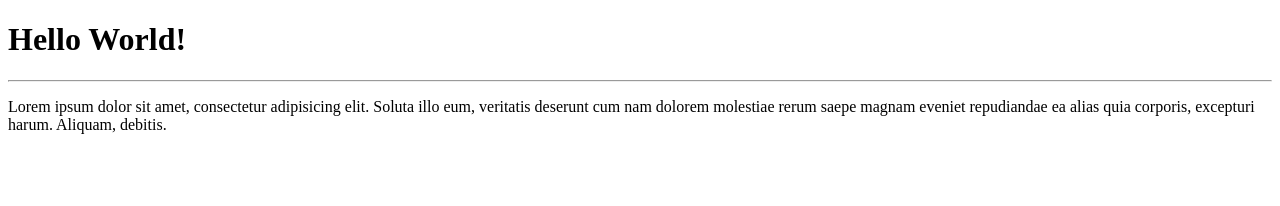
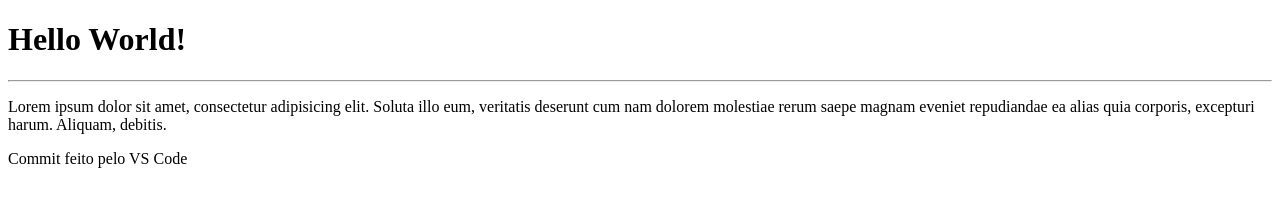
Before and after one commit to leandro-sobreira/HelloWorld, a plain HTML site: page site/index.html in a window 1280 px wide. Drawn offline with Linux system fonts and the light colour scheme.

Commit message:
Commit feito pelo vs code

```diff
--- a/site/index.html
+++ b/site/index.html
@@ -9,5 +9,7 @@
     <h1>Hello World!</h1>
     <hr>
     <p>Lorem ipsum dolor sit amet, consectetur adipisicing elit. Soluta illo eum, veritatis deserunt cum nam dolorem molestiae rerum saepe magnam eveniet repudiandae ea alias quia corporis, excepturi harum. Aliquam, debitis.</p>
+
+    <p>Commit feito pelo VS Code</p>
 </body>
 </html>
```
